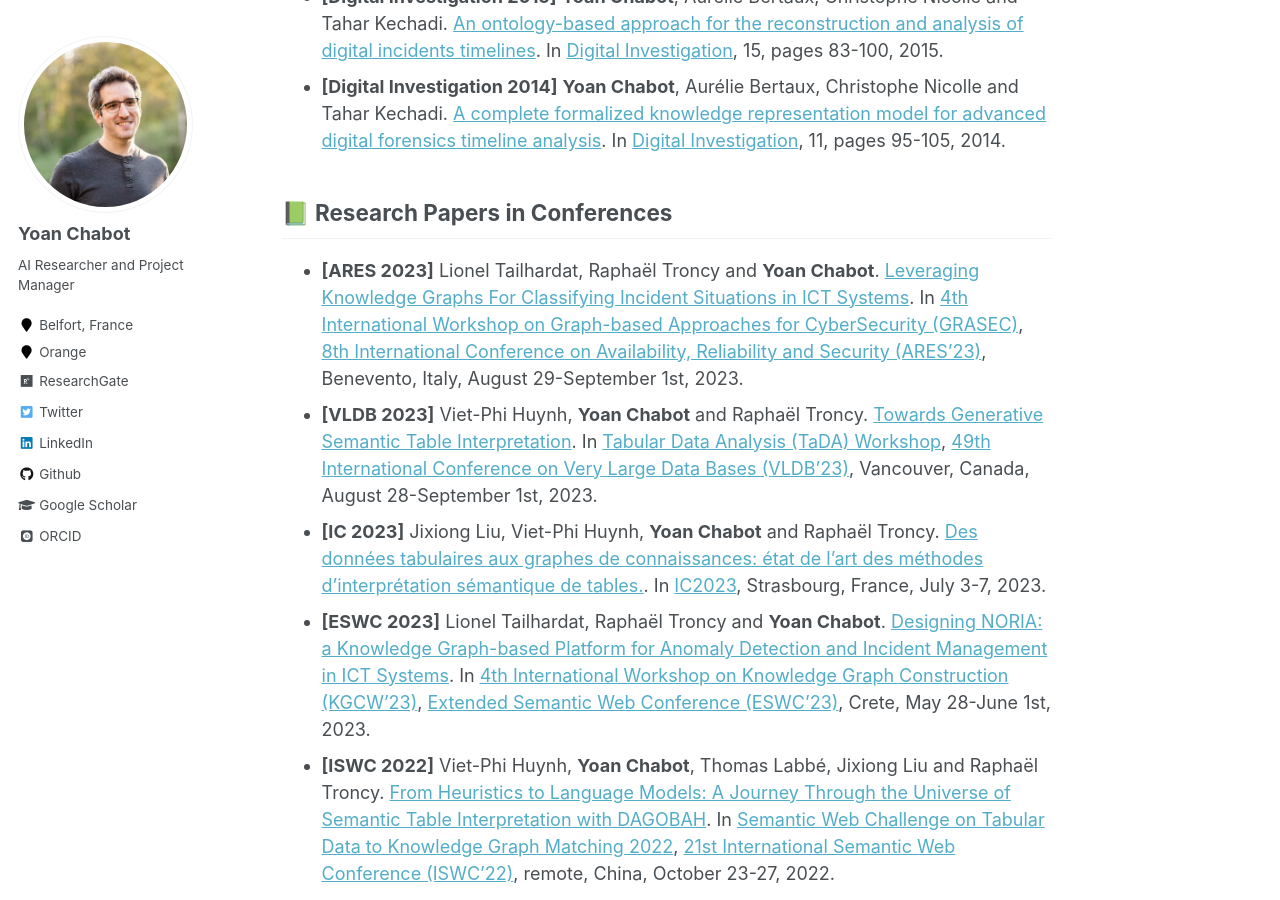
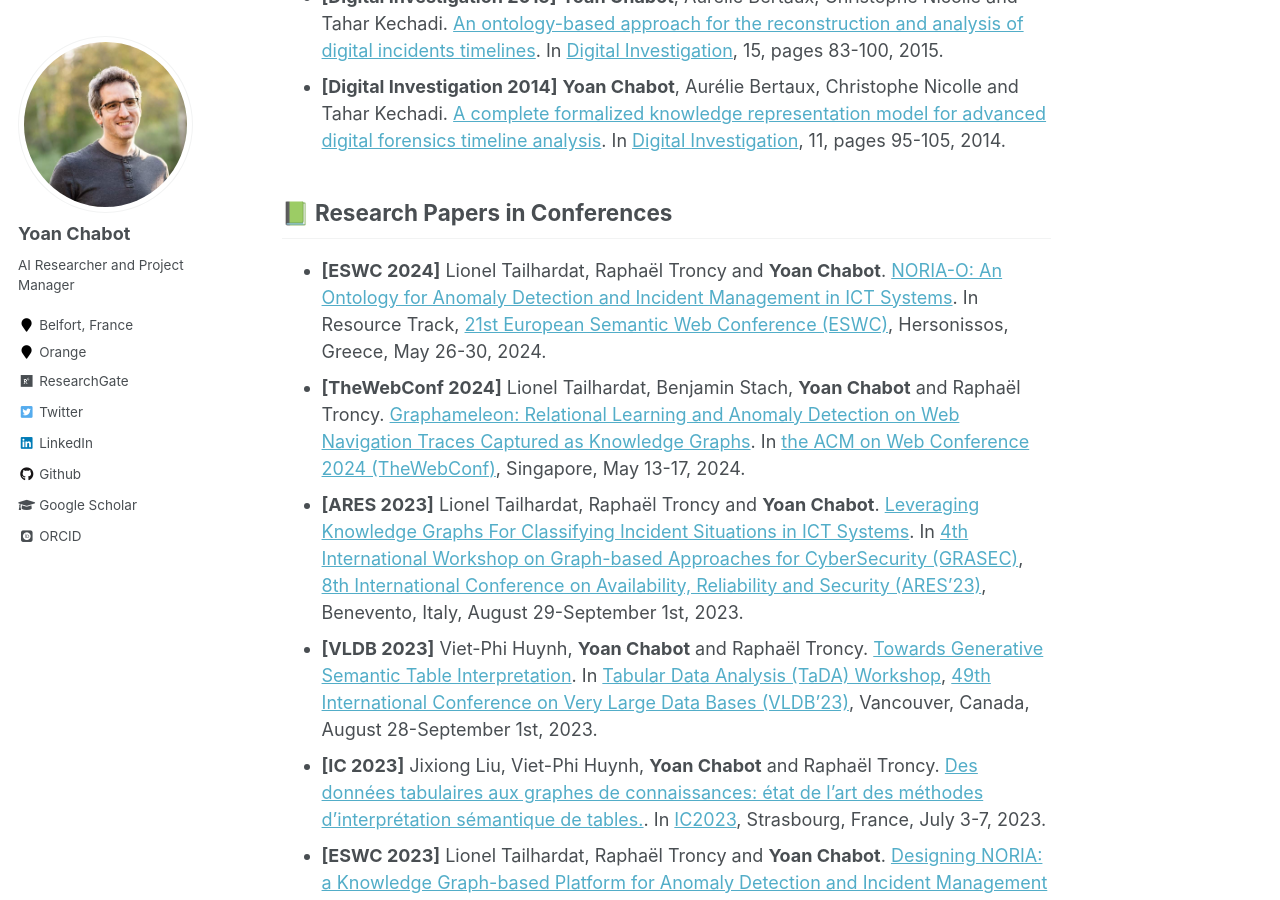
Before and after one commit to yoanchabot/yoanchabot.github.io, a Jekyll site: the page built from _pages/publications.md, in a window 1280 px wide and 900 px high, scrolled down 396 px. Built offline with Jekyll 4.4.1, drawn with Linux system fonts in a browser that asks for light colours; some web fonts are replaced.

Commit message:
Update papers

```diff
--- a/_pages/publications.md
+++ b/_pages/publications.md
@@ -10,6 +10,8 @@ author_profile: true
 * <a name="digital_investigation_2014"></a>**[Digital Investigation 2014]** **Yoan Chabot**, Aurélie Bertaux, Christophe Nicolle and Tahar Kechadi. [A complete formalized knowledge representation model for advanced digital forensics timeline analysis](https://github.com/yoanchabot/papers/raw/main/chabot2014a.pdf). In [Digital Investigation](https://www.sciencedirect.com/journal/digital-investigation), 11, pages 95-105, 2014.
 
 ## 📗 Research Papers in Conferences
+* <a name="eswc2024"></a>**[ESWC 2024]** Lionel Tailhardat, Raphaël Troncy and **Yoan Chabot**. [NORIA-O: An Ontology for Anomaly Detection and Incident Management in ICT Systems](https://doi.org/10.1007/978-3-031-60635-9_2). In Resource Track, [21st European Semantic Web Conference (ESWC)](https://2024.eswc-conferences.org/), Hersonissos, Greece, May 26-30, 2024.
+* <a name="www2024"></a>**[TheWebConf 2024]** Lionel Tailhardat, Benjamin Stach, **Yoan Chabot** and Raphaël Troncy. [Graphameleon: Relational Learning and Anomaly Detection on Web Navigation Traces Captured as Knowledge Graphs](https://dl.acm.org/doi/pdf/10.1145/3589335.3651447). In [the ACM on Web Conference 2024 (TheWebConf)](https://www2024.thewebconf.org/), Singapore, May 13-17, 2024.
 * <a name="ares_2023"></a>**[ARES 2023]** Lionel Tailhardat, Raphaël Troncy and **Yoan Chabot**. [Leveraging Knowledge Graphs For Classifying Incident Situations in ICT Systems](https://dl.acm.org/doi/10.1145/3600160.3604991). In [4th International Workshop on Graph-based Approaches for CyberSecurity (GRASEC)](https://www.ares-conference.eu/workshops/grasec-2023/), [8th International Conference on Availability, Reliability and Security (ARES'23)](https://www.ares-conference.eu/), Benevento, Italy, August 29-September 1st, 2023.
 * <a name="vldb_2023"></a>**[VLDB 2023]** Viet-Phi Huynh, **Yoan Chabot** and Raphaël Troncy. [Towards Generative Semantic Table Interpretation](https://github.com/yoanchabot/papers/raw/main/huynh2023a.pdf). In [Tabular Data Analysis (TaDA) Workshop](https://tabular-data-analysis.github.io/tada2023/), [49th International Conference on Very Large Data Bases (VLDB'23)](https://vldb.org/2023/), Vancouver, Canada, August 28-September 1st, 2023.
 * <a name="ic_2023"></a>**[IC 2023]** Jixiong Liu, Viet-Phi Huynh, **Yoan Chabot** and Raphaël Troncy. [Des données tabulaires aux graphes de connaissances: état de l’art des méthodes d’interprétation sémantique de tables.](https://github.com/yoanchabot/papers/raw/main/huynh2023_a.pdf). In [IC2023](https://pfia23.icube.unistra.fr/conferences/ic/index.html), Strasbourg, France, July 3-7, 2023.
```
